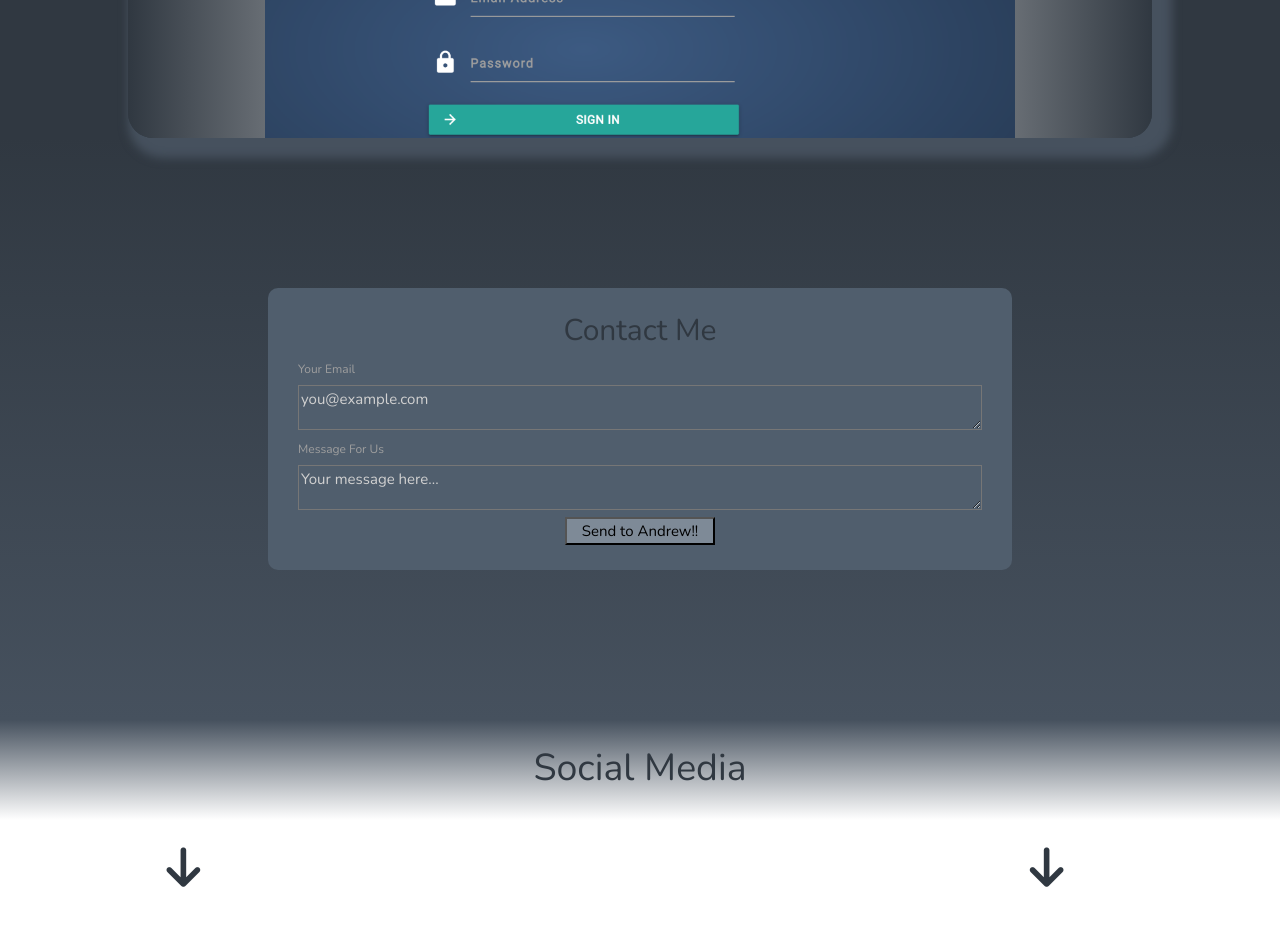
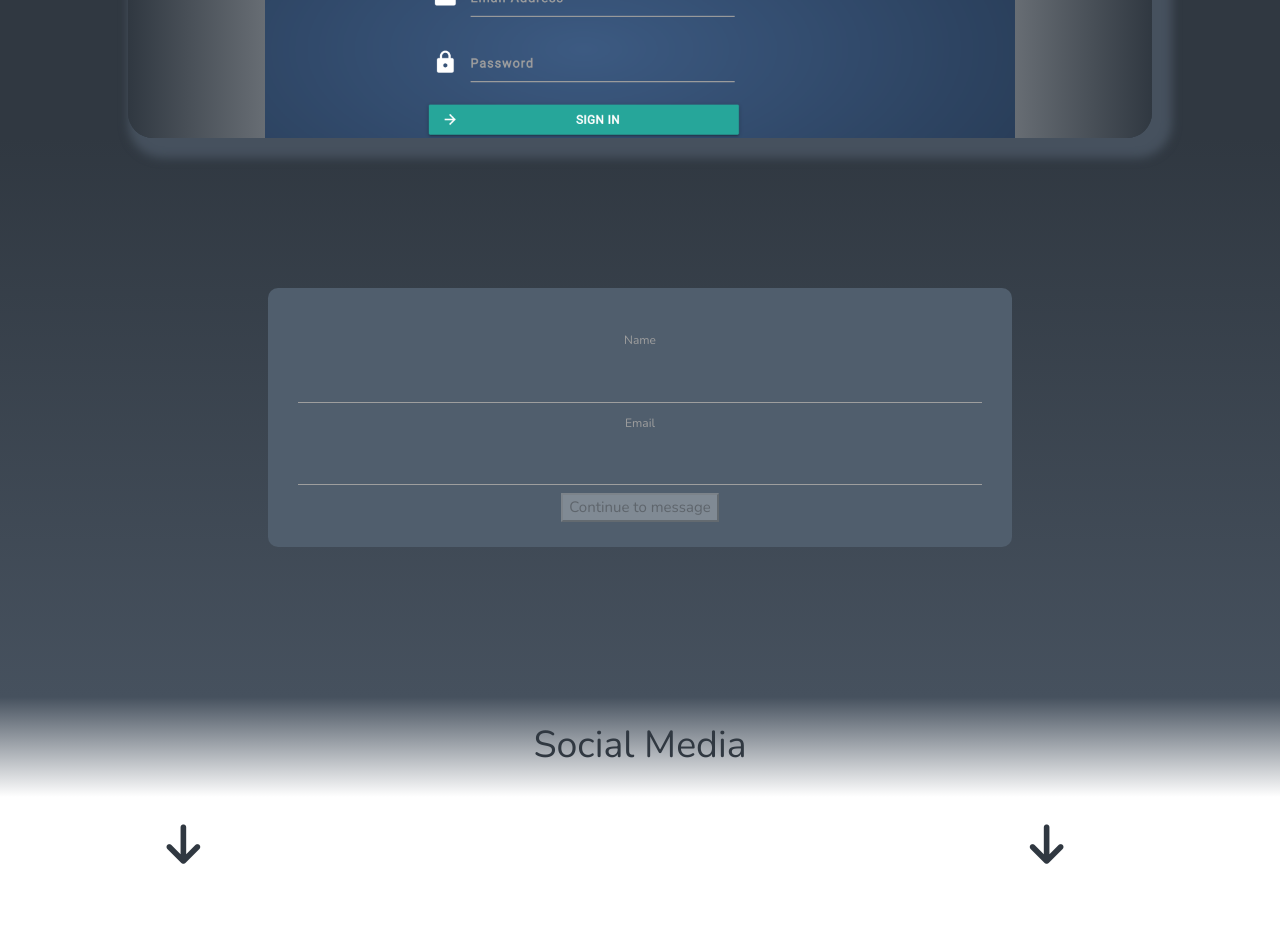
Before and after one commit to jazznerd206/Andrew-Miller, a React (Create React App) app in the folder portfolio/: page / in a window 1280 px wide. Shown: the part 1920-2846 px from the top of the page. Built offline with nearby package versions, Linux system fonts and the light colour scheme.

Commit message:
email now works with disabled buttons until input

```diff
--- a/portfolio/src/components/Contact/contact.js
+++ b/portfolio/src/components/Contact/contact.js
@@ -3,84 +3,103 @@ import axios from 'axios';
 import './style.css';
 
 const Contact = () => {
+
+    // SET FORM FIELD ENTRY WITH HOOKS
+    const [name, setName] = useState('');
     const [email, setEmail] = useState('');
     const [message, setMessage] = useState('');
 
+    // HANDLE FORM STEPS WITH HOOKS
+    const [formIndex, setFormIndex] = useState(0);
+
+    // SUBMIT DATA AFTER FIRST STEP
+    function handleFormSubmit(event) {
+        event.preventDefault();
+        setFormIndex(formIndex + 1);
+        //console.log(name, email, message);
+    }
+
+    // AXIOS POST -- SEND EMAIL TO SERVER
     const submitRequest = async (e) => {
         e.preventDefault();
-        console.log({ email, message });
+        //console.log({ name, email, message });
         axios.post('/access', {
+        name: name,
         email: email,
         message: message
       })
       .then(function (response) {
-        console.log(`this is the response ${response}`);
+        // console.log(`this is the response ${response}`);
+        setName('');
         setEmail('');
         setMessage('');
+        setFormIndex(0);
       })
       .catch(function (error) {
-        console.log(`this is the error ${error}`);
+        // console.log(`this is the error ${error}`);
       });
     };
 
     return (
-      <div>
-        <div className="contact-form-wrapper" id="contact">
-          <div className="form-container">
-            <form
-              className=""
-              onSubmit={submitRequest}
-            >
-              <div className="contact-title">
-                <h2 className="">
-                  Contact Me
-                </h2>
+    <div>
+
+
+      {/* First section of the form */}
+      {formIndex === 0 && (
+      <div className="contact-form-wrapper">
+        <div className="form-container">
+          <form onSubmit={handleFormSubmit} autoComplete="off">
+              <p></p>
+              <div className="input-row">
+                <label htmlFor="name">Name</label>
+                <input id="name" type="text" value={name} onChange={e => setName(e.target.value)} />
               </div>
-              <div className="contact-email">
-                <label
-                  className=""
-                  htmlFor="Email"
-                >
-                  Your Email
-                </label>
-                <textarea
-                  className=""
-                  type="text"
-                  name="email"
-                  placeholder="you@example.com"
-                  onChange={e => setEmail(e.target.value)}
-                  value={email}
-                  required
-                />
+              <div className="input-row">
+                <label htmlFor="email">Email</label>
+                <input id="email" type="email" onChange={e => setEmail(e.target.value)} />
               </div>
-              <div className="contact-message">
-                <label
-                  className=""
-                  htmlFor="message"
-                >
-                  Message For Us
-                </label>
-                <textarea
-                  className=""
-                  name="message"
-                  type="text"
-                  placeholder="Your message here..."
-                  onChange={e => setMessage(e.target.value)}
-                  value={message}
-                  required
-                />
-              </div>
-              <div className="flex items-center justify-between">
-                <button
-                  className="button"
-                  type="submit"
-                >
-                  Send to Andrew!!
-                </button>
+              <div>
+                <button type="submit" disabled={!name || !email}>Continue to message</button>
               </div>
             </form>
+        </div>
+      </div>
+      )}
+
+      {/* Second section of the form */}
+      {formIndex === 1 && (
+      <div className="contact-form-wrapper">
+        <div className="form-container">
+          <form onSubmit={handleFormSubmit} autoComplete="off">
+            <p>Your social profiles</p>
+            <div className="input-row">
+              <label htmlFor="message">Message</label>
+              <input id="message" type="text" onChange={e => setMessage(e.target.value)} />
+            </div>
+            <div>
+              <button type="submit" disabled={!message}>One more step!!</button>
+            </div>
+          </form>
+        </div>
+      </div>
+      )}
+
+      {/* Thank you message */}
+
+      {formIndex === 2 && (
+      <div className="contact-form-wrapper">
+        <div className="form-container">
+          <div>
+            <p>Thanks!</p>
+            <button type="button" onClick={submitRequest}>
+              Send
+            </button>
           </div>
         </div>
+      </div>
+
+      )}
+
       </div>
       );
     };
```
Also changed, not shown: 1 other file (tests, documents, lock files or other folders).
